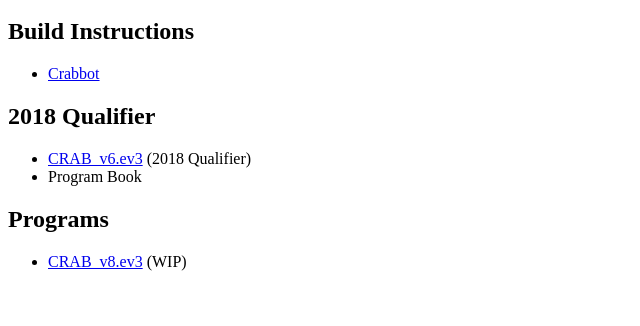
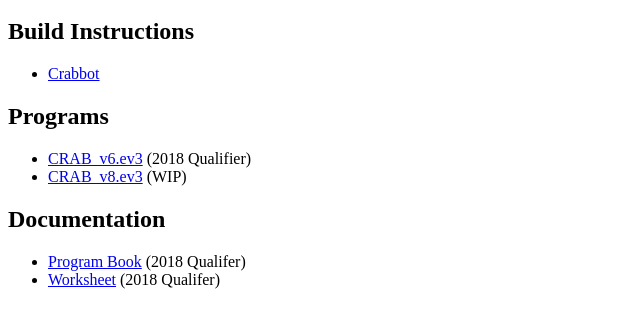
Before and after one commit to jkutner/fll-crab-2018, a plain HTML site: page index.html in a window 1280 px wide. Shown: the part 48-374 px from the top of the page, without its empty margins (0-640 px from the left). Drawn offline with Linux system fonts and the light colour scheme.

Commit message:
New links in index

```diff
--- a/index.html
+++ b/index.html
@@ -7,15 +7,17 @@
     <li><a href="crabbot.html">Crabbot</a></li>
   </ul>
 
-  <h2>2018 Qualifier</h2>
+  <h2>Programs</h2>
   <ul>
     <li><a href="qualifier/CRAB_v6.ev3">CRAB_v6.ev3</a> (2018 Qualifier)</li>
-    <li><a href="qualifier/program-book.pdf"></a>Program Book</li>
+    <li><a href="state/CRAB_v8.ev3">CRAB_v8.ev3</a> (WIP)</li>
+  </ul>
   </ul>
 
-  <h2>Programs</h2>
+  <h2>Documentation</h2>
   <ul>
-    <li><a href="state/CRAB_v8.ev3">CRAB_v8.ev3</a> (WIP)</li>
+    <li><a href="qualifier/program-book.pdf">Program Book</a> (2018 Qualifer)</li>
+    <li><a href="qualifier/worksheet.pdf">Worksheet</a> (2018 Qualifer)</li>
   </ul>
 </body>
 </html>
```
